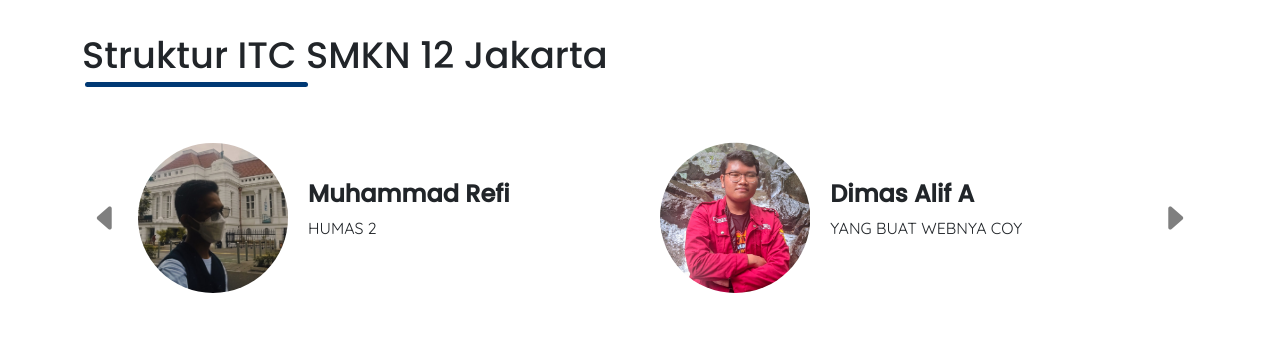
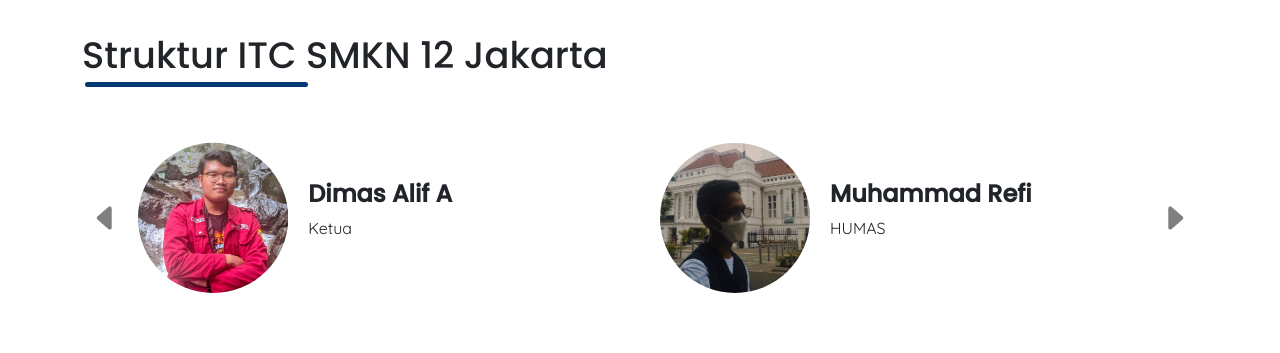
Before and after one commit to aclrhm/Demos_ITC_2023, a plain HTML site: page index.html in a window 1280 px wide. Shown: the part 840-1193 px from the top of the page. Drawn offline with nearby package versions, Linux system fonts and the light colour scheme.

Commit message:
ganti struktur 2

```diff
--- a/index.html
+++ b/index.html
@@ -101,12 +101,12 @@
                                 <div class="card p-2">
                                     <div class="box d-xl-flex">
                                         <div class="">
-                                            <img src="./assets/img/repi.jpeg"
-                                                alt="">
+                                            <img src="./assets/img/dms.jpg"
+                                                alt="" style="height: 170px;">
                                         </div>
-                                        <div class="text">
-                                            <h4>Muhammad Refi</h4>
-                                            <p>HUMAS 2</p>
+                                        <div class="text ">
+                                            <h4>Dimas Alif A</h4>
+                                            <p>Ketua</p>
                                         </div>
                                     </div>
                                 </div>
@@ -115,12 +115,12 @@
                                 <div class="card p-2">
                                     <div class="box d-xl-flex">
                                         <div class="">
-                                            <img src="./assets/img/dms.jpg"
-                                                alt="" style="height: 170px;">
+                                            <img src="./assets/img/repi.jpeg"
+                                                alt="">
                                         </div>
-                                        <div class="text ">
-                                            <h4>Dimas Alif A</h4>
-                                            <p>YANG BUAT WEBNYA COY</p>
+                                        <div class="text">
+                                            <h4>Muhammad Refi</h4>
+                                            <p>HUMAS</p>
                                         </div>
                                     </div>
                                 </div>
```
